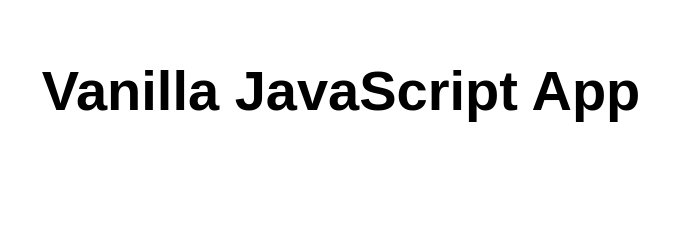
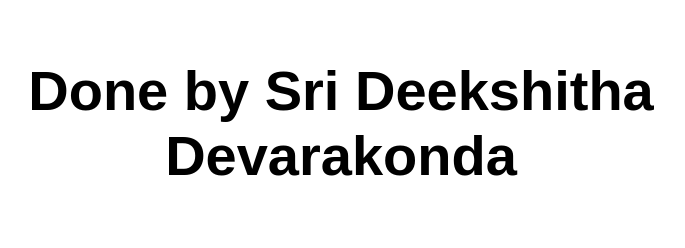
Before and after one commit to SriDeekshithaDevarakonda/cloud, a website: page src/index.html in a window 1280 px wide. Shown: the whole page, without its empty margins (299-984 px from the left). Drawn offline with Linux system fonts and the light colour scheme.

Commit message:
index.html

```diff
--- a/src/index.html
+++ b/src/index.html
@@ -10,7 +10,7 @@
 
 <body>
   <main>
-    <h1>Vanilla JavaScript App</h1>
+    <h1>Done by Sri Deekshitha Devarakonda</h1>
   </main>
 </body>
 
```
